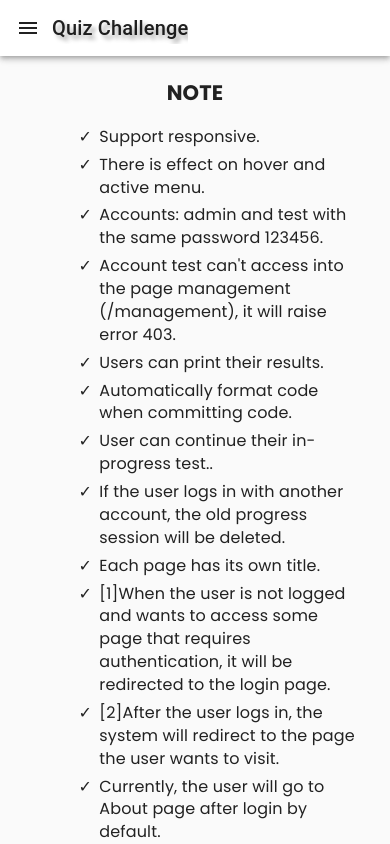
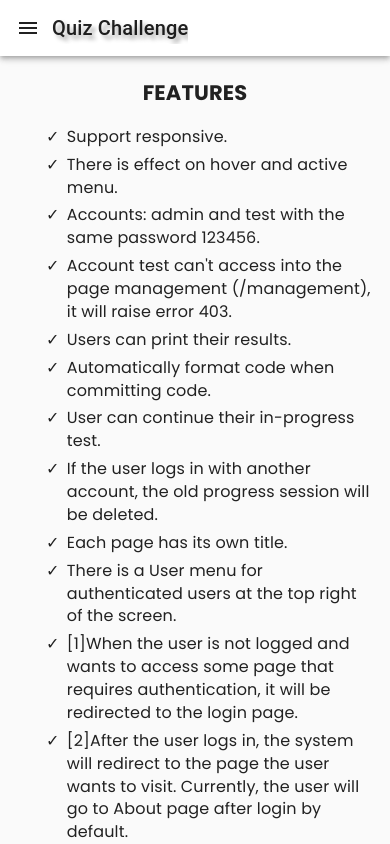
Before and after one commit to hoalaxanh123/react-fc-14, a React (Create React App) app: page /about in a window 390 px wide. Shown: the top 844 px of the page. Built offline with nearby package versions, Linux system fonts and the light colour scheme; what material-ui-confirm would draw is missing.

Commit message:
Fix responsive for about page

```diff
--- a/src/styles/index.tsx
+++ b/src/styles/index.tsx
@@ -373,6 +373,15 @@ export const myStyle = makeStyles((theme) => ({
             },
         },
     },
+    aboutPage: {
+        margin: '0 auto',
+        textAlign: 'center',
+        '&>ul': {
+            '@media (max-width: 900px)': {
+                marginLeft: '-10px',
+            },
+        },
+    },
 }));
 
 export const modalStyle = makeStyles((theme) => ({
--- a/src/views/about.tsx
+++ b/src/views/about.tsx
@@ -2,13 +2,12 @@ import React from 'react';
 import withMyTheme from '../HOC';
 import { PAGE_TITLES } from '../constants';
 import { myStyle } from '../styles';
-import { Container } from '@material-ui/core';
 
 const About: React.FC = () => {
     const classes = myStyle();
     return (
-        <Container maxWidth="lg" className={classes.center}>
-            <h2>NOTE </h2>
+        <div className={classes.aboutPage}>
+            <h2>FEATURES</h2>
             <ul className={classes.listRequirement}>
                 <li>Support responsive.</li>
                 <li>There is effect on hover and active menu.</li>
@@ -16,18 +15,23 @@ const About: React.FC = () => {
                 <li>Account test can&apos;t access into the page management (/management), it will raise error 403.</li>
                 <li>Users can print their results.</li>
                 <li>Automatically format code when committing code.</li>
-                <li>User can continue their in-progress test..</li>
+                <li>User can continue their in-progress test.</li>
                 <li>If the user logs in with another account, the old progress session will be deleted.</li>
                 <li>Each page has its own title.</li>
+                <li>There is a User menu for authenticated users at the top right of the screen.</li>
                 <li>
                     [1]When the user is not logged and wants to access some page that requires authentication, it will
                     be redirected to the login page.
                 </li>
-                <li>[2]After the user logs in, the system will redirect to the page the user wants to visit.</li>
-                <li>Currently, the user will go to About page after login by default.</li>
+                <li>
+                    [2]After the user logs in, the system will redirect to the page the user wants to visit. Currently,
+                    the user will go to About page after login by default.
+                </li>
+
                 <li>[DEBUG]Users can manually delete their progress session (dropdown menu).</li>
+                <li>If there are any problems, clearing the browser cache may helpful (dropdown menu).</li>
             </ul>
-            <h2>REQUIREMENTS </h2>
+            <h2>REQUIREMENTS</h2>
             <ul className={classes.listRequirement}>
                 <li>Routing must be satisfied.</li>
                 <li>Logged in user can not access login page.</li>
@@ -50,7 +54,7 @@ const About: React.FC = () => {
                 <li>User can check back their answers and result after all (their answer vs the correct one).</li>
                 <li>User may continue their in-progress test.</li>
             </ul>
-        </Container>
+        </div>
     );
 };
 
```
